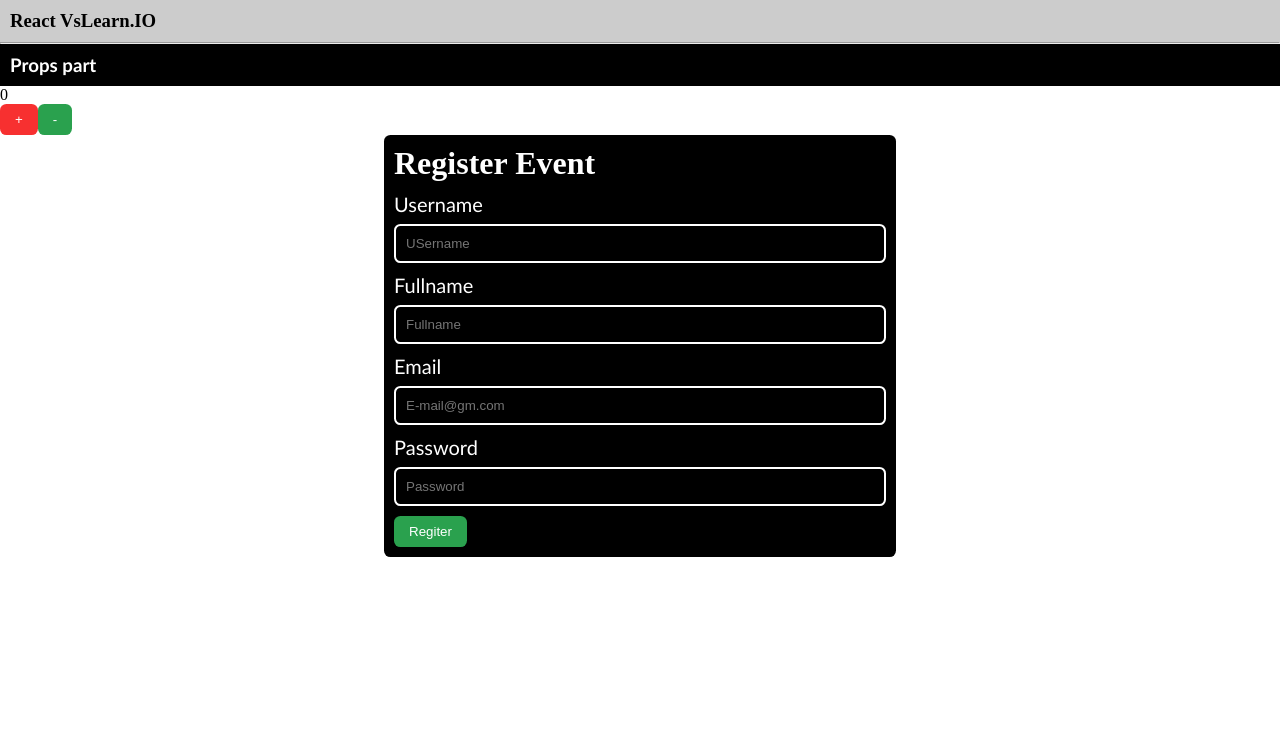
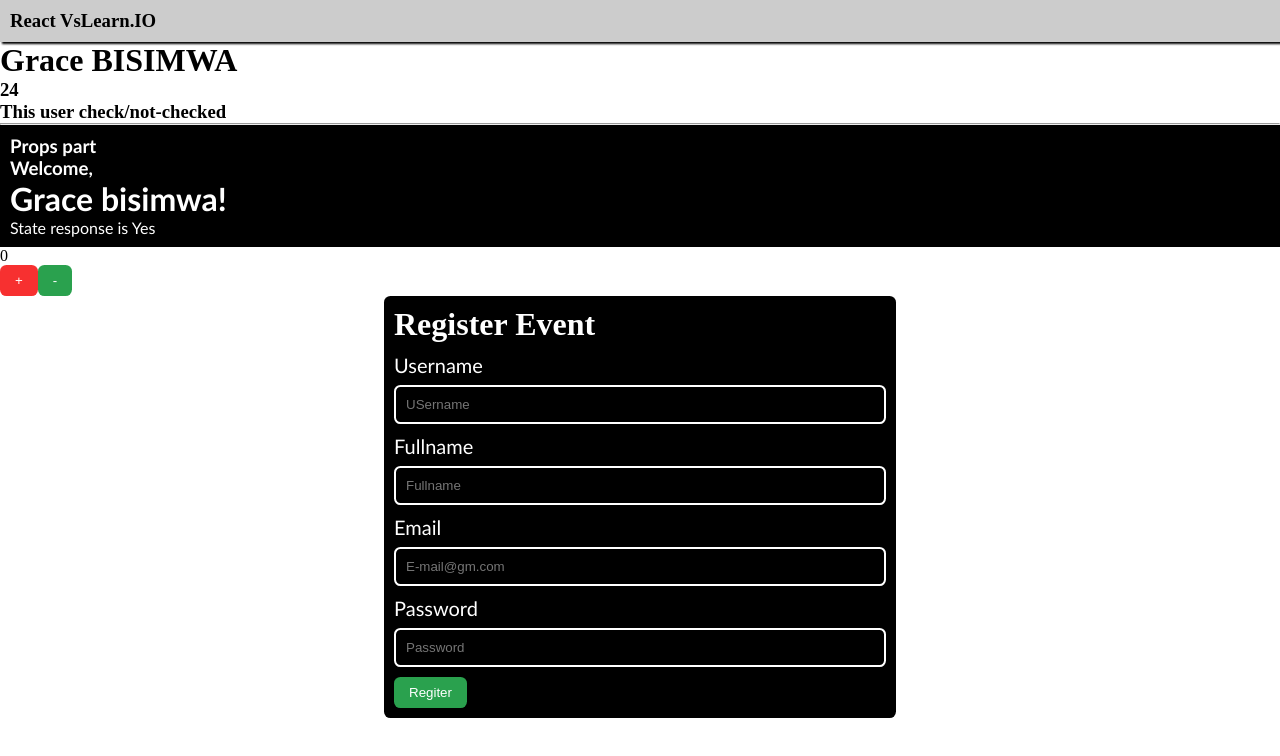
Before and after one commit to Jean-pierre14/reactjs, a React (Create React App) app in the folder views/: page / in a window 1280 px wide. Shown: the top 756 px of the page. Built offline with nearby package versions, Linux system fonts and the light colour scheme.

Commit message:
Condition into a state

```diff
--- a/views/src/App.js
+++ b/views/src/App.js
@@ -3,6 +3,8 @@ import Events from './components/Events'
 import Props from './components/Props'
 import Form from './components/Form'
 import './index.css'
+import Challenge from './components/Challenge'
+import ChallengeTwo from './components/Challenge2'
 
 class App extends React.Component {
 
@@ -13,6 +15,8 @@ class App extends React.Component {
         <div className="box-header">
           <h3>React VsLearn.IO</h3>
         </div>
+        <Challenge />
+        <ChallengeTwo />
         <hr />
         <Props />
         <Events />
--- /dev/null
+++ b/views/src/components/Challenge.jsx
@@ -0,0 +1,20 @@
+import React from "react"
+
+class Challenge extends React.Component {
+    constructor() {
+        super()
+        this.state = {
+            name: "Grace BISIMWA",
+            age: 24
+        }
+    }
+    render() {
+        return (
+            <div>
+                <h1>{this.state.name}</h1>
+                <h3>{this.state.age}</h3>
+            </div>
+        )
+    }
+}
+export default Challenge
--- /dev/null
+++ b/views/src/components/Challenge2.jsx
@@ -0,0 +1,11 @@
+import React, { Component } from "react"
+class ChallengeTwo extends Component {
+    render() {
+        return (
+            <div>
+                <h3>This user check/not-checked</h3>
+            </div>
+        )
+    }
+}
+export default ChallengeTwo
--- a/views/src/components/Props.js
+++ b/views/src/components/Props.js
@@ -5,6 +5,35 @@ class Props extends React.Component {
         return (
             <div className="box">
                 <h3>Props part</h3>
+                <Datas username="Grace bisimwa" />
+                <Const />
+            </div>
+        )
+    }
+}
+
+class Datas extends React.Component {
+    render() {
+        return (
+            <div className="box-white">
+                <h3>Welcome, </h3>
+                <h1>{this.props.username}!</h1>
+            </div>
+        )
+    }
+}
+
+class Const extends React.Component {
+    constructor() {
+        super()
+        this.state = {
+            response: 'Yes'
+        }
+    }
+    render() {
+        return (
+            <div>
+                <p>State response is {this.state.response}</p>
             </div>
         )
     }
```
